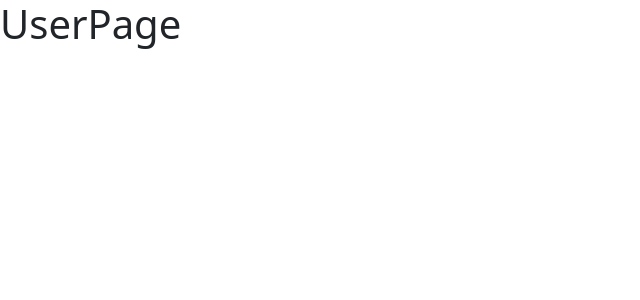
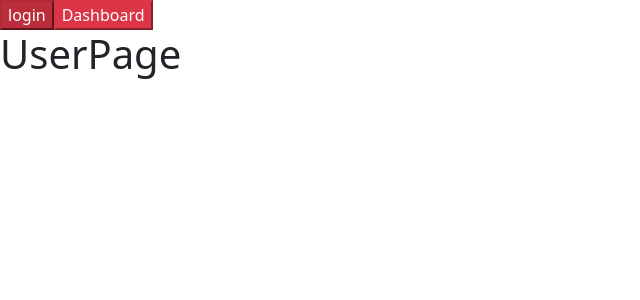
Before and after one commit to shruthi2609/firstreactapp, a React (Create React App) app: page /user in a window 1280 px wide. Shown: the top 300 px of the page, without its empty margins (0-640 px from the left). Built offline with nearby package versions, Linux system fonts and the light colour scheme.

Commit message:
navlink demo

```diff
--- a/src/App.js
+++ b/src/App.js
@@ -1,7 +1,8 @@
 import React from "react";
-import {BrowserRouter,Route,Routes,Link} from 'react-router-dom'
+import {BrowserRouter,Route,Routes,Link, NavLink} from 'react-router-dom'
 import Dashboard from "./NestedRoutes/DashBoard";
 import Login from "./NestedRoutes/Login";
+import PageNotFound from "./NestedRoutes/PageNotFound";
 import UserPage from "./NestedRoutes/UserPage";
 
 
@@ -9,12 +10,39 @@ function App(){
   return(
     <div>
       <BrowserRouter>
+    { /* <NavLink to='/user/login' style={({isActive})=>(
+        {color:isActive?'red':'blue'}
+      )}>Login
+
+      </NavLink>
+      <NavLink to='/user/dashboard' style={({isActive})=>(
+        {color:isActive?'red':'blue'}
+      )}>Dashboard
+
+      </NavLink>*/}
+      <NavLink to='/user/login'>
+      {
+        ({isActive})=>(
+          <button className={isActive?'btn-primary':'btn-danger'}>login</button>
+        )
+      }
+      </NavLink>
+      <NavLink to='/user/dashboard'>
+      {
+        ({isActive})=>(
+          <button className={isActive?'btn-primary':'btn-danger'}>Dashboard</button>
+        )
+      }
+      </NavLink>
         <Routes>
         <Route path='/user' element={<UserPage></UserPage>}>
-          <Route path='login' element={<Login></Login>}>
+          <Route  path='login' element={<Login></Login>}>
           </Route>
-          <Route path='dashboard' element={<Dashboard></Dashboard>}></Route>
+          <Route  path='dashboard' element={<Dashboard></Dashboard>}></Route>
+          <Route path='*' element={<PageNotFound></PageNotFound>}></Route>
         </Route>
+        <Route path='*' element={<PageNotFound></PageNotFound>}></Route>
+
         </Routes>
       </BrowserRouter>
     </div>
--- /dev/null
+++ b/src/NestedRoutes/PageNotFound.js
@@ -0,0 +1,6 @@
+function PageNotFound(){
+    return(
+        <h1>Page not found</h1>
+    )
+}
+export default PageNotFound
```
